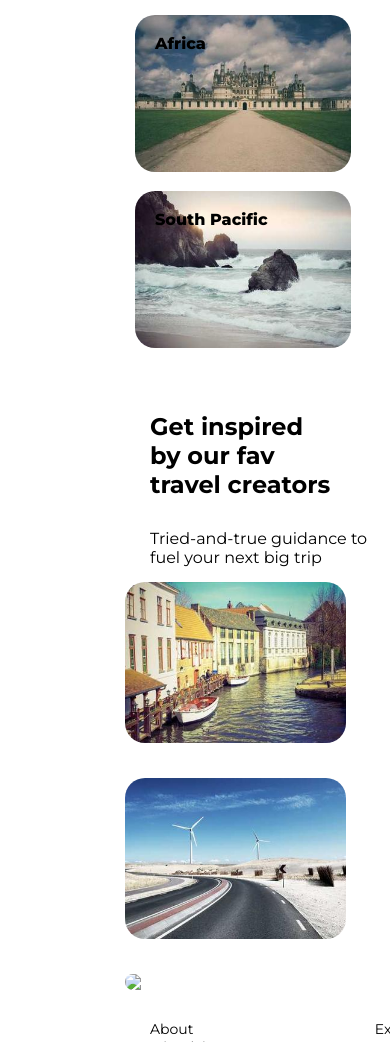
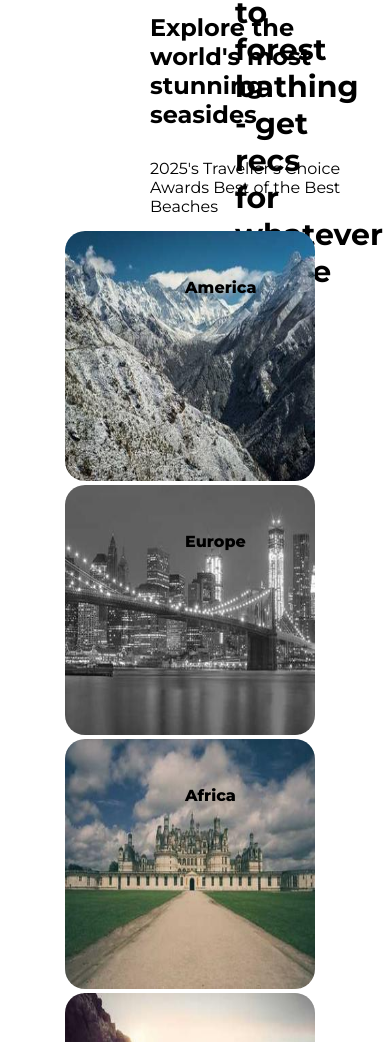
Before and after one commit to Ramya-pro1025/Trip-advisor-using-css-, a plain HTML site: page index.html in a window 390 px wide. Shown: the part 958-2000 px from the top of the page. Drawn offline with Linux system fonts and the light colour scheme.

Commit message:
Update style.css

```diff
--- a/style.css
+++ b/style.css
@@ -412,56 +412,3 @@ body{
 .footer__links a:hover {
     border-bottom: 2px solid mediumvioletred;/* Blue hover effect */
 }
-/* Media query for mobile */
-@media screen and (max-width: 767px) {
-    .powered-ai,.ad-overlay,.categories__s3,.ad-image,.ad-image button{
-        display: none;
-
-    }
-
-    /* Base styles for mobile (set the default for mobile devices) */
-.container-s1, .creators-s1 {
-    width: 100%;  /* Full width on mobile */
-    margin: 0;    /* Reset margin */
-    padding: 0;   /* Reset padding */
-    box-sizing: border-box; /* Ensure padding and border don't affect width */
-}
-
-.container-s1 img, .creators-s1 img {
-    width: 60%;  /* Make images responsive */
-    height: auto; /* Maintain aspect ratio */
-    margin-left: 120px;
-    margin-right: 40px;
-}
-
-/* For Travel Creators section */
-.Travel__creators {
-    display: flex;
-    flex-wrap: wrap; /* Allow the creators to wrap into new lines */
-    justify-content: center;  /* Center them */
-    gap: 20px;  /* Add some spacing between items */
-}
-
-.creators-s1 {
-    display: flex;  /* Allow flexbox layout */
-    flex-direction: column;  /* Stack items vertically */
-    align-items: center;  /* Center the content */
-    justify-content: center;
-    margin-bottom: 20px; /* Space between each creator section */
-}
-    .container-s1 {
-        margin-bottom: 15px;  /* Add space below container items */
-    }
-
-    .creators-s1 {
-        width: 65%;
-        height: auto;
-        margin-bottom: 15px;  /* Space between each creator */
-    }
-
-    /* Travel creators image */
-    .creators-s1 img {
-        width: 100%;  /* Fit the images to the container */
-        height: auto;  /* Maintain aspect ratio */
-    }
-}
```
